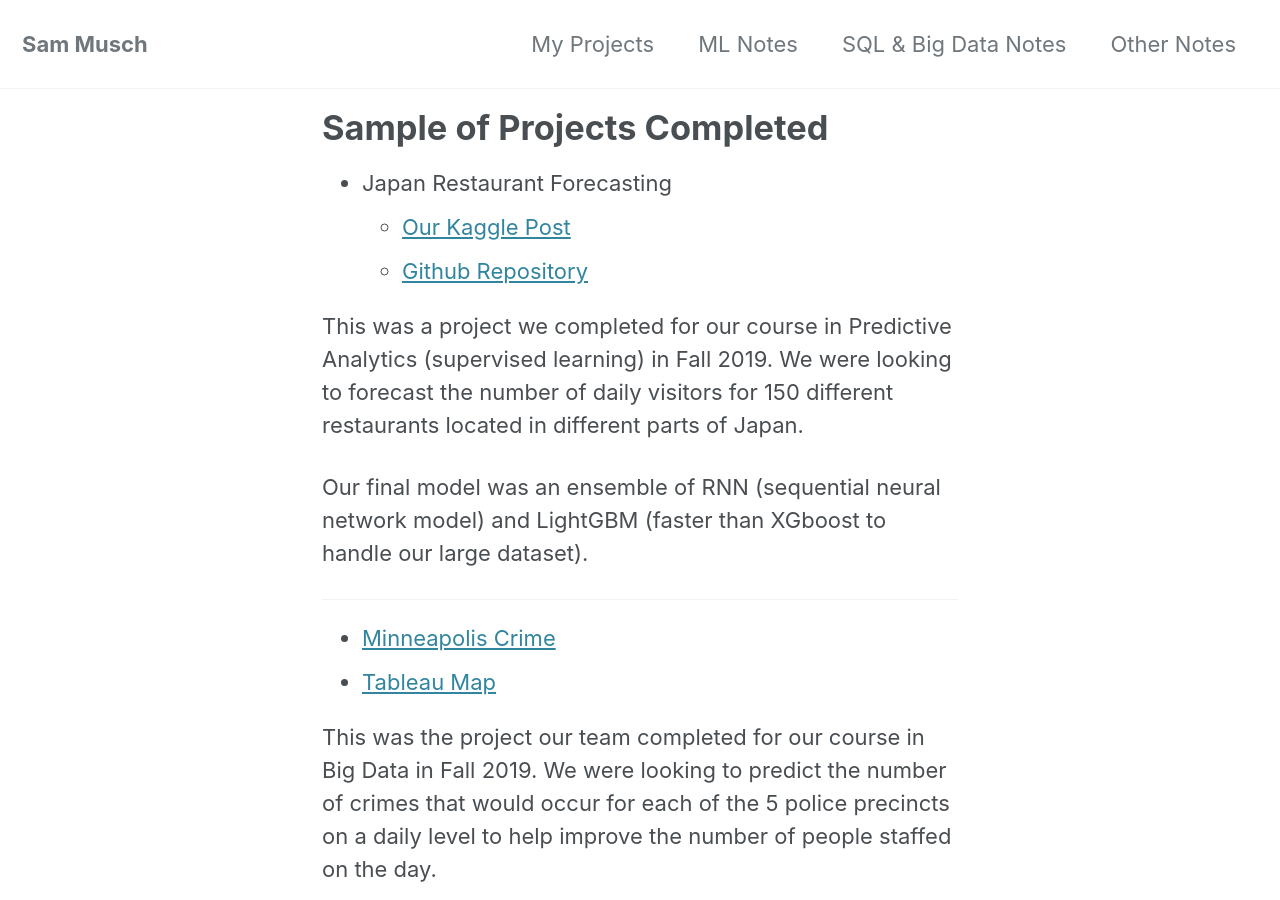
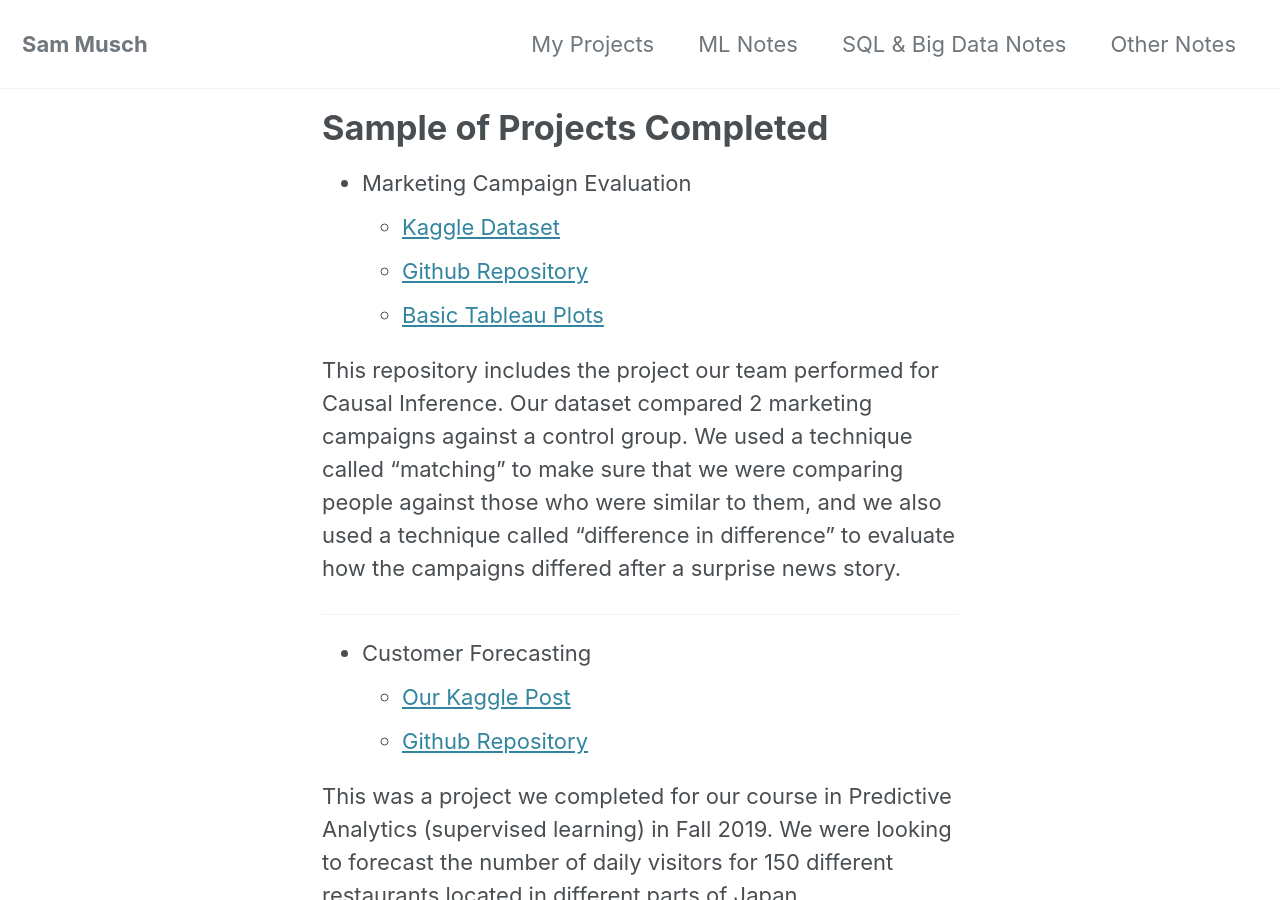
Before and after one commit to SamMusch/SamMusch.github.io, a Jekyll site: the page built from _pages/Projects.md, in a window 1280 px wide and 900 px high. Built offline with Jekyll 4.4.1, drawn with Linux system fonts in a browser that asks for light colours; cached includes are drawn as plain includes; nearby versions of some CDN libraries.

Commit message:
Add files via upload

```diff
--- a/_pages/Projects.md
+++ b/_pages/Projects.md
@@ -5,7 +5,21 @@ title: "Sample of Projects Completed"
 ---
 
 
-- Japan Restaurant Forecasting
+
+- Marketing Campaign Evaluation
+  - [Kaggle Dataset](https://www.kaggle.com/bletchley/bank-marketing#balanced_bank.csv)
+  - [Github Repository](https://github.com/SamMusch/Causal-Inference)
+  - [Basic Tableau Plots](https://public.tableau.com/profile/sam.musch#!/vizhome/Causal_15841354400220/Dashboard1)
+
+
+This repository includes the project our team performed for Causal Inference. Our dataset compared 2 marketing campaigns against a control group. We used a technique called "matching" to make sure that we were comparing people against those who were similar to them, and we also used a technique called "difference in difference" to evaluate how the campaigns differed after a surprise news story.
+
+
+
+---
+
+
+- Customer Forecasting
   - [Our Kaggle Post](https://www.kaggle.com/sammusch/kernel4ddef32243)
   - [Github Repository](https://github.com/SamMusch/Predictive-Project-Time-Series)
 
```
